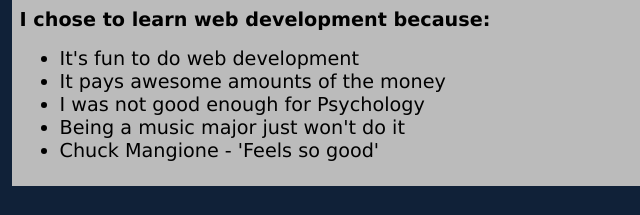
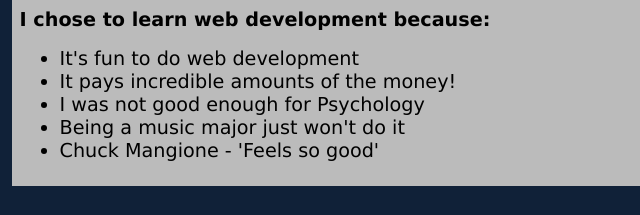
Before and after one commit to thortek/DGM-1600-002-Personal-Tech, a plain HTML site: page index.html in a window 1280 px wide. Shown: the part 144-359 px from the top of the page, 385-1025 px from the left. Drawn offline with Linux system fonts and the light colour scheme.

Commit message:
Added incredible instead of awesome

```diff
--- a/index.html
+++ b/index.html
@@ -24,7 +24,7 @@
               <h4>I chose to learn web development because:</h4>
               <ul>
                 <li>It's fun to do web development</li>
-                <li>It pays awesome amounts of the money</li>
+                <li>It pays incredible amounts of the money!</li>
                 <li>I was not good enough for Psychology</li>
                 <li>Being a music major just won't do it</li>
                 <li>Chuck Mangione - 'Feels so good'</li>
```
